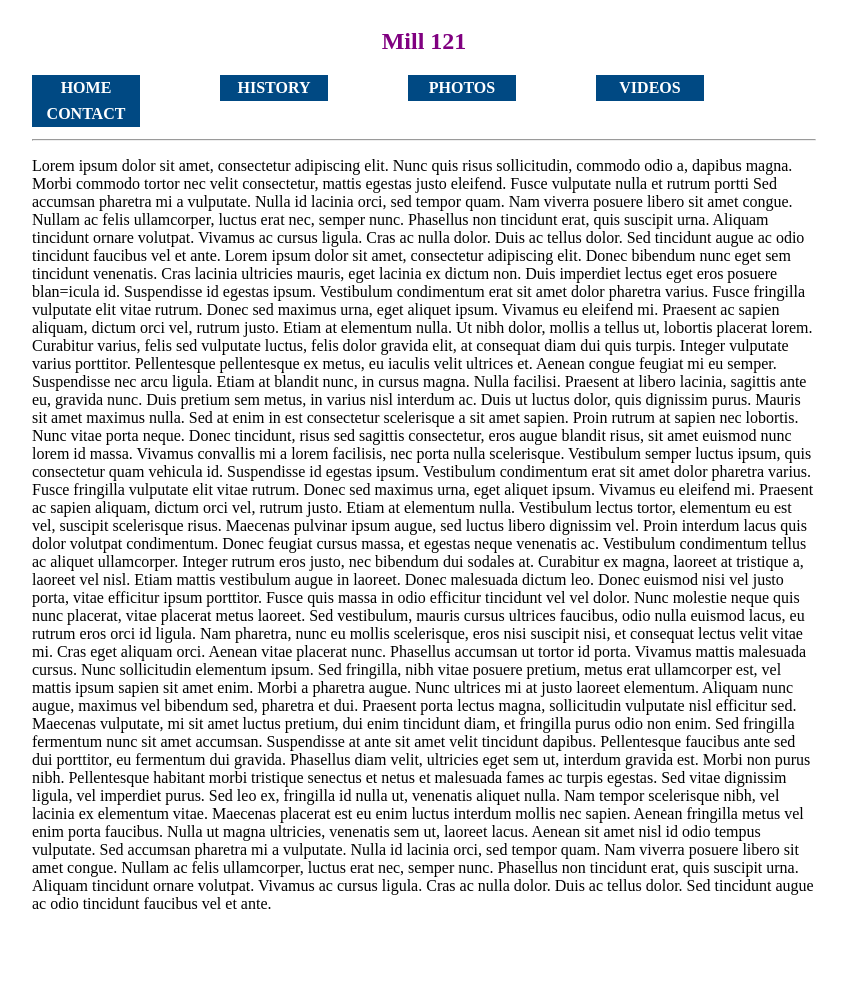
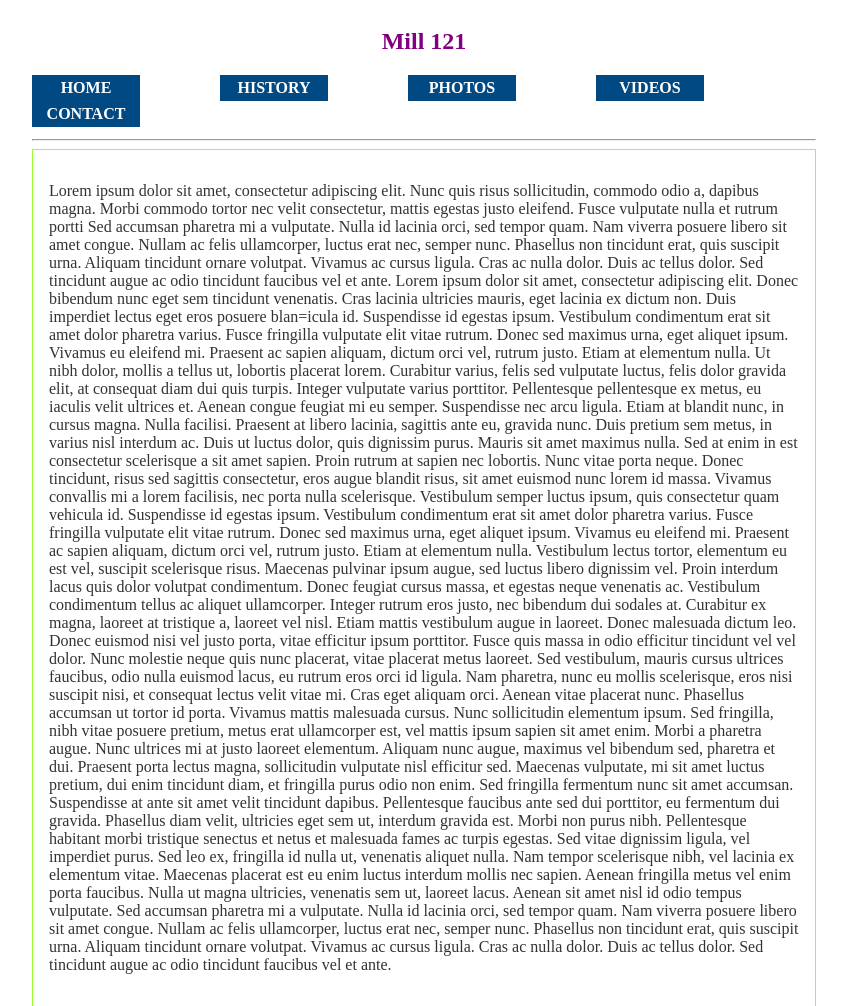
Before and after one commit to crbenton/121website, a plain HTML site: page index.html in a window 1280 px wide. Shown: the top 1006 px of the page, without its empty margins (216-1063 px from the left). Before the commit the page ends 929 px from the top, so only its background shows below. Drawn offline with Linux system fonts and the light colour scheme.

Commit message:
displaying main content

```diff
--- a/main.css
+++ b/main.css
@@ -47,6 +47,10 @@ a:hover, a:active {
 {
     margin-left: 15em;
     margin-right: 15em;
+    background-color: white;
+    opacity: .8;
+    border: 1px chartreuse solid;
+    padding: 1em;
 }
 
 img
@@ -60,7 +64,7 @@ img
 hr {
     margin-left: 15em;
     margin-right: 15em;
-    color: chartreuse;
+    color: #004983;
 }
 
 h2 {
```
Also changed, not shown: index.html (+0 -1 lines).
